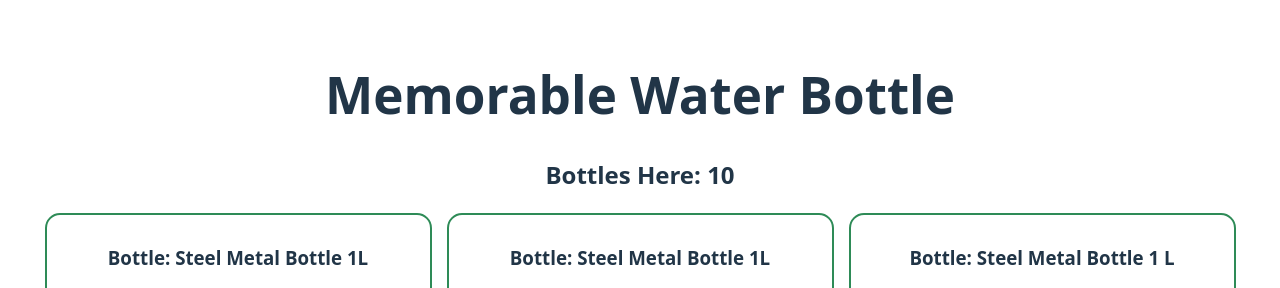
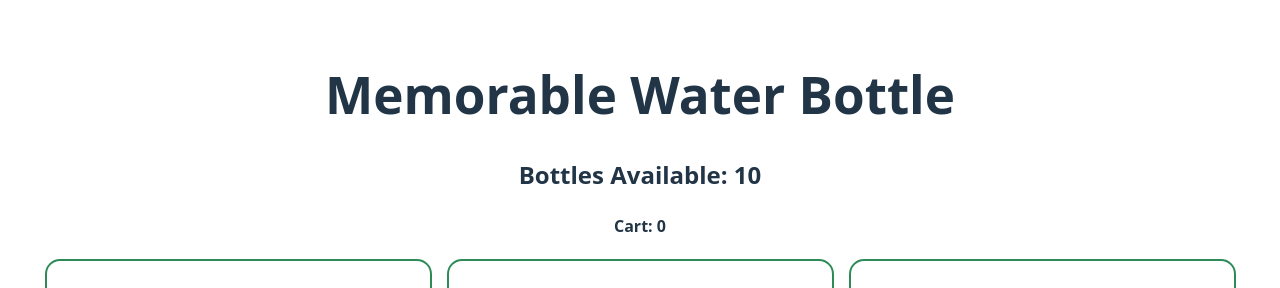
Before and after one commit to omarfarhatul/memorable-watch-bottle, a React (Vite) app: page / in a window 1280 px wide. Shown: the top 288 px of the page. Built offline with nearby package versions, Linux system fonts and the light colour scheme; grey boxes are pictures that could not be loaded.

Commit message:
Add to card and count show of bottles

```diff
--- a/src/components/Bottles/Bottles.jsx
+++ b/src/components/Bottles/Bottles.jsx
@@ -4,6 +4,8 @@ import './Bottles.css'
 
 const Bottles = () => {
     const [bottles, setBottles]=useState([]);
+    const [cart, setCart]=useState([]);
+
 
     useEffect(()=>{
         fetch('bottles.json')
@@ -12,12 +14,14 @@ const Bottles = () => {
     }, [])
 
     const handleAddToCart= bottle=>{
-        console.log(bottle);
+        const newCart=[...cart, bottle];
+        setCart(newCart);
     }
 
     return (
         <div>
-            <h2>Bottles Here: {bottles.length}</h2>
+            <h2>Bottles Available: {bottles.length}</h2>
+            <h4>Cart: {cart.length}</h4>
             <div className="bottles-container">
                 {
                 bottles.map(bottle=><Bottle key={bottle.id}
```
